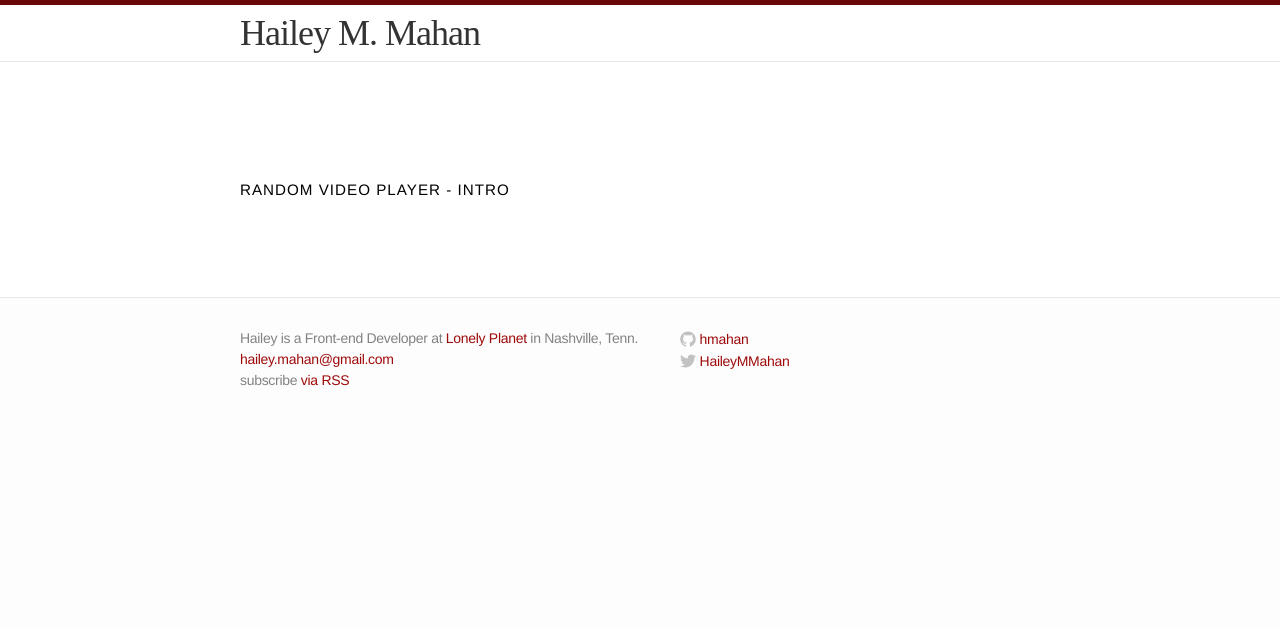
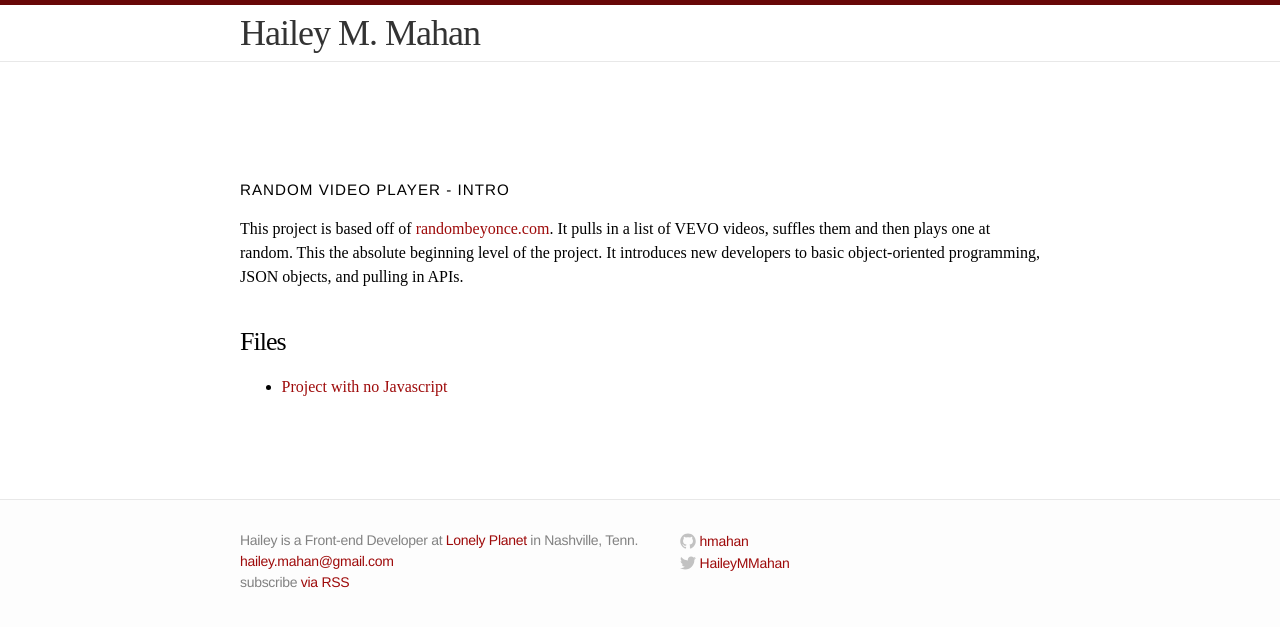
Before and after one commit to hmahan/hmahan.github.io, a Jekyll site: the page built from random-player-ggd/index.html, in a window 1280 px wide. Shown: the top 627 px of the page. Built offline with Jekyll 4.4.1, drawn with Linux system fonts in a browser that asks for light colours; comment, search, counter and statistics services are not loaded.

Commit message:
Editing theproject page

```diff
--- a/random-player-ggd/index.html
+++ b/random-player-ggd/index.html
@@ -6,5 +6,11 @@ layout: page
 
   <h1>Random Video Player - Intro</h1>
 
+  <p>This project is based off of <a href="http://randombeyonce.com">randombeyonce.com</a>. It pulls in a list of VEVO videos, suffles them and then plays one at random. This the absolute beginning level of the project. It introduces new developers to basic object-oriented programming, JSON objects, and pulling in APIs.</p>
+
+  <h3>Files</h3>
+  <ul>
+    <li><a href="http://www.haileymahan.com/projects/random-video-no-js.zip" download="random-videos-no-js.zip">Project with no Javascript</a></li>
+
 
 </div>
```
